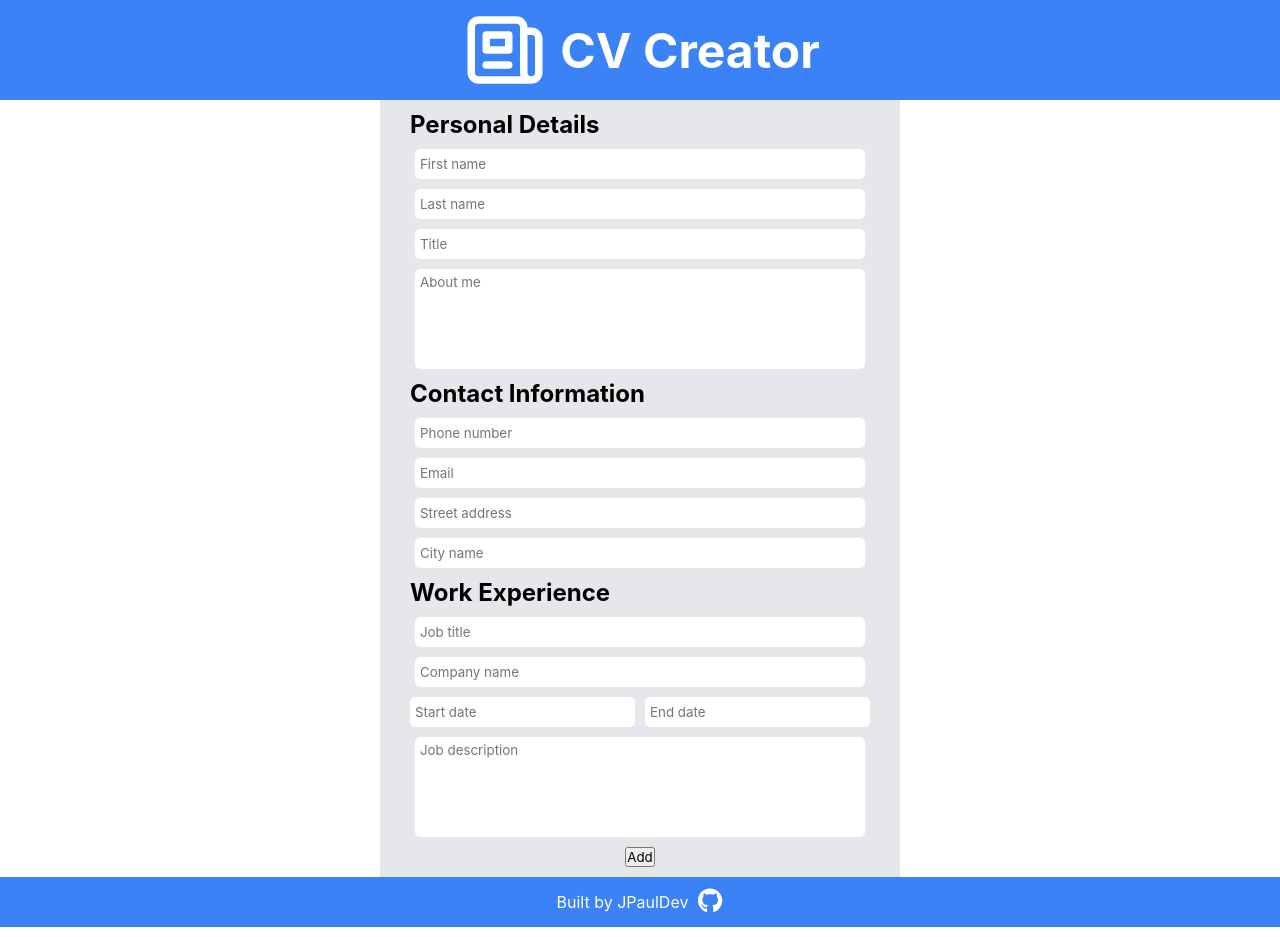
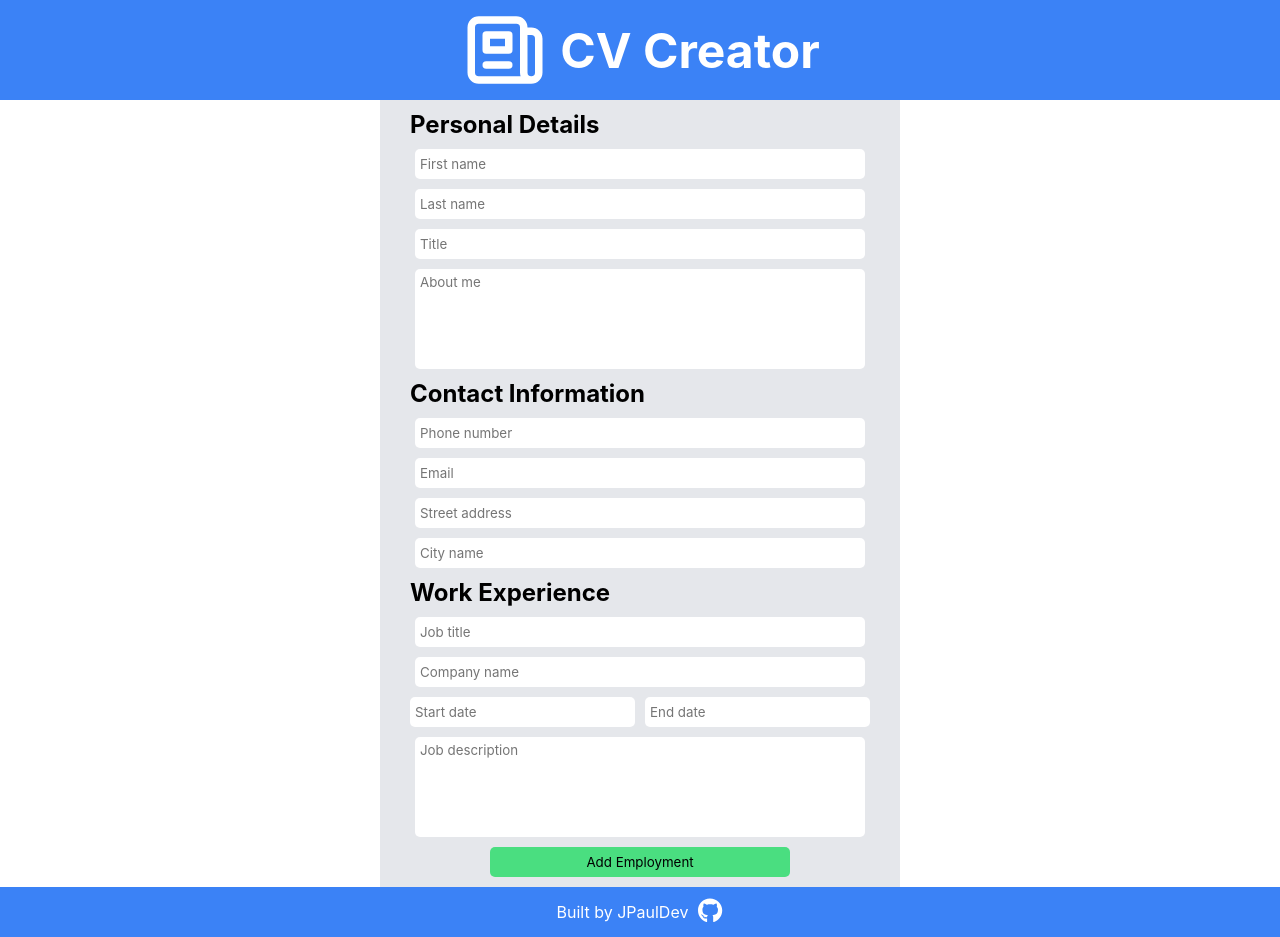
Before and after one commit to JPaulDev/cv-creator, a React (Create React App) app: page / in a window 1280 px wide. Built offline with nearby package versions, Linux system fonts and the light colour scheme.

Commit message:
Add Button component

```diff
--- /dev/null
+++ b/src/components/Form/Button.js
@@ -0,0 +1,23 @@
+import styled from 'styled-components';
+
+const StyledButton = styled.button`
+  min-width: 300px;
+  min-height: 30px;
+  background-color: ${(props) => props.buttonColor};
+  border-radius: 5px;
+  border: none;
+`;
+
+function Button(props) {
+  return (
+    <StyledButton
+      type="button"
+      onClick={props.onClick}
+      buttonColor={props.buttonColor}
+    >
+      {props.buttonText}
+    </StyledButton>
+  );
+}
+
+export default Button;
--- a/src/components/Form/WorkExperience.js
+++ b/src/components/Form/WorkExperience.js
@@ -1,6 +1,7 @@
 import Fieldset from './Fieldset';
 import SectionHeader from './SectionHeader';
 import WorkExperienceInputs from './WorkExperienceInputs';
+import Button from './Button';
 
 function WorkExperience(props) {
   const { experience, handleExperienceChange, addNewExperience } = props;
@@ -17,7 +18,11 @@ function WorkExperience(props) {
           />
         );
       })}
-      <button onClick={(e) => addNewExperience(e)}>Add</button>
+      <Button
+        buttonText="Add Employment"
+        onClick={addNewExperience}
+        buttonColor="#4ade80"
+      />
     </Fieldset>
   );
 }
```
